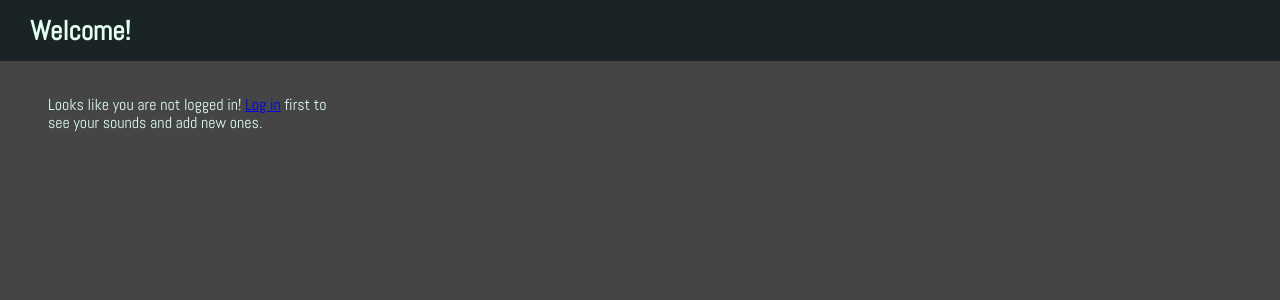
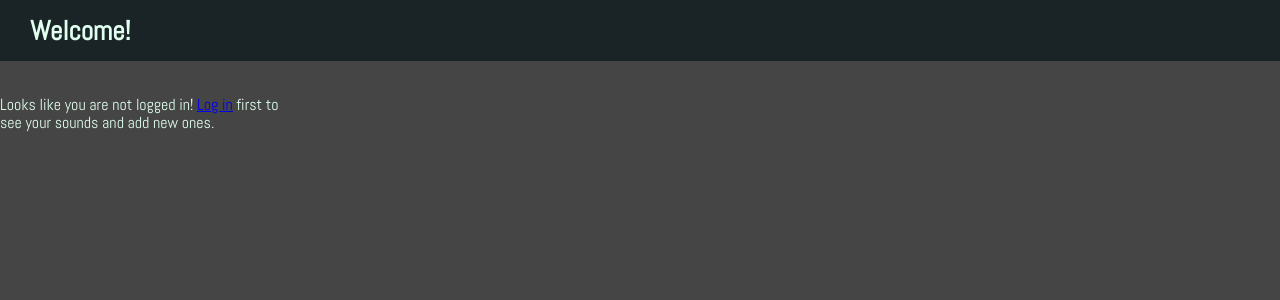
Before and after one commit to imedina7/soundinator, a PHP site: page / in a window 1280 px wide; the page is wider, and only the part inside the window is pictured. Shown: the top 300 px of that part. Run offline with PHP 8.4, Linux system fonts and the light colour scheme; some libraries are stand-ins or nearby versions.

Commit message:
styling fixes

```diff
--- a/assets/css/simplegrid.css
+++ b/assets/css/simplegrid.css
@@ -4,7 +4,7 @@
   position: relative;
   width: 		100%;
   max-width:	100%;
-  padding: 	3rem;
+  padding: 3rem 0 0 0;
   transition: margin .6s ease-in-out;
 }
 .columnas {
```
